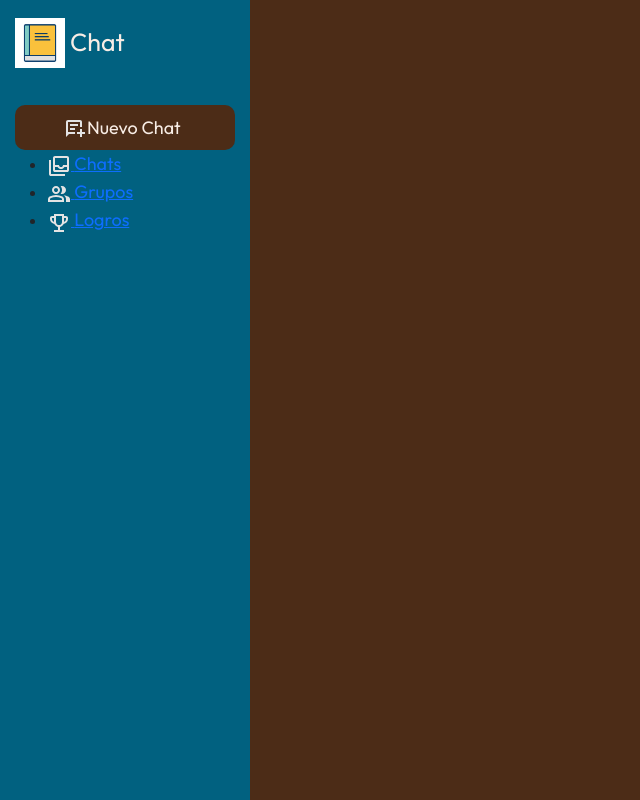
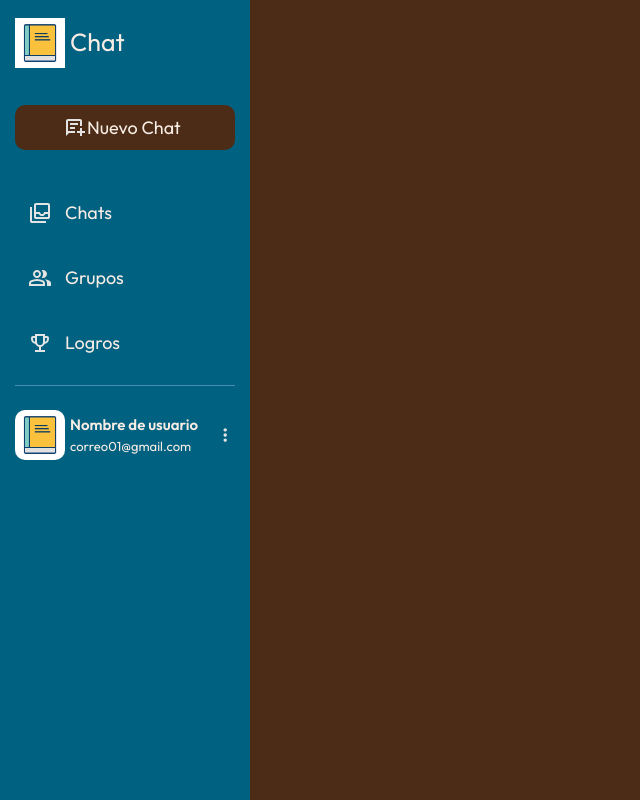
Before and after one commit to Lumian1711/POI, a PHP site: page /vistas/nav.html in a window 1280 px wide. Shown: the whole page, without its empty margins (0-640 px from the left). Run offline with PHP 8.4, Linux system fonts and the light colour scheme.

Commit message:
Barra de navegación

```diff
--- a/CSS/nav.css
+++ b/CSS/nav.css
@@ -50,7 +50,7 @@ body{
     display: flex;
     align-items: center;
 }
-.barra img{
+.barra #book{
     min-width: 50px;
     font-size: 40px;
     cursor: pointer;
@@ -79,6 +79,69 @@ body{
 }
 
 /*--------------MENU NAVEGACION------------------------------*/
+.navegacion{
+    margin-top: 40px;
+}
 .barra .navegacion li{
-
+    list-style: none;
+    display: flex;
+    margin-bottom: 20px;
 }
+.barra .navegacion a{
+    border: px solid var(--celeste);
+    width: 100%;
+    height: 45px;
+    display: flex;
+    align-items: center;
+    text-decoration: none;
+    border-radius: 10px;
+    color: var(--crema);
+}
+.barra .navegacion a:hover{
+    background-color: var(--celeste);
+}
+.barra .navegacion svg{
+    min-width: 50px;
+    font-size: 20px;
+}
+/*--------------linea------------------------------*/
+.barra .linea{
+    width: 100%;
+    height: 1px;
+    background-color: var(--celeste);
+}
+/*--------------USuARIO------------------------------*/
+.barra .usuario{
+    width: 100%;
+    display: flex;
+}
+.barra .usuario img{
+    width: 50px;
+    min-width: 50px;
+    border-radius: 10px;
+}
+.barra .usuario .info-usuario{
+    width: 100%;
+    display: flex;
+    align-items: center;
+    justify-content: space-between;
+    color: var(--crema);
+    overflow: hidden;
+}
+.barra .usuario .nombre-correo{
+    width: 100%;
+    display: flex;
+    flex-direction: column;
+    margin-left: 5px;
+}
+.barra .usuario .nombre{
+    font-size: 15px;
+    font-weight: 600;
+}
+.barra .usuario .correo{
+    font-size: 13px;
+}
+.barra .usuario svg{
+    font-size: 20px;
+    cursor: pointer;
+}
--- a/vistas/nav.html
+++ b/vistas/nav.html
@@ -15,31 +15,41 @@
         <span>Chat</span>
       </div>
       <button class="nuevo-chat material-symbols-outlined">
-        <label><svg xmlns="http://www.w3.org/2000/svg" height="24px" viewBox="0 -960 960 960" width="24px" fill="#e3e3e3"><path d="M120-160v-600q0-33 23.5-56.5T200-840h480q33 0 56.5 23.5T760-760v203q-10-2-20-2.5t-20-.5q-10 0-20 .5t-20 2.5v-203H200v400h283q-2 10-2.5 20t-.5 20q0 10 .5 20t2.5 20H240L120-160Zm160-440h320v-80H280v80Zm0 160h200v-80H280v80Zm400 280v-120H560v-80h120v-120h80v120h120v80H760v120h-80ZM200-360v-400 400Z"/></svg></label>
+        <svg xmlns="http://www.w3.org/2000/svg" height="24px" viewBox="0 -960 960 960" width="24px" fill="#e3e3e3"><path d="M120-160v-600q0-33 23.5-56.5T200-840h480q33 0 56.5 23.5T760-760v203q-10-2-20-2.5t-20-.5q-10 0-20 .5t-20 2.5v-203H200v400h283q-2 10-2.5 20t-.5 20q0 10 .5 20t2.5 20H240L120-160Zm160-440h320v-80H280v80Zm0 160h200v-80H280v80Zm400 280v-120H560v-80h120v-120h80v120h120v80H760v120h-80ZM200-360v-400 400Z"/></svg>
         <span>Nuevo Chat</span>
       </button>
       <nav class="navegacion">
-        <ul>
           <li>
             <a href="#">
-              <label><svg xmlns="http://www.w3.org/2000/svg" height="24px" viewBox="0 -960 960 960" width="24px" fill="#e3e3e3"><path d="M320-320h480v-120H698q-21 37-58 58.5T560-360q-42 0-79-21.5T422-440H320v120Zm240-120q34 0 57-23.5t23-56.5h160v-280H320v280h160q0 33 23.5 56.5T560-440ZM320-240q-33 0-56.5-23.5T240-320v-480q0-33 23.5-56.5T320-880h480q33 0 56.5 23.5T880-800v480q0 33-23.5 56.5T800-240H320ZM160-80q-33 0-56.5-23.5T80-160v-560h80v560h560v80H160Zm160-240h480-480Z"/></svg></label>
+              <svg xmlns="http://www.w3.org/2000/svg" height="24px" viewBox="0 -960 960 960" width="24px" fill="#e3e3e3"><path d="M320-320h480v-120H698q-21 37-58 58.5T560-360q-42 0-79-21.5T422-440H320v120Zm240-120q34 0 57-23.5t23-56.5h160v-280H320v280h160q0 33 23.5 56.5T560-440ZM320-240q-33 0-56.5-23.5T240-320v-480q0-33 23.5-56.5T320-880h480q33 0 56.5 23.5T880-800v480q0 33-23.5 56.5T800-240H320ZM160-80q-33 0-56.5-23.5T80-160v-560h80v560h560v80H160Zm160-240h480-480Z"/></svg>
               <span>Chats</span>
             </a>
           </li>
           <li>
             <a href="#">
-              <label><svg xmlns="http://www.w3.org/2000/svg" height="24px" viewBox="0 -960 960 960" width="24px" fill="#e3e3e3"><path d="M40-160v-112q0-34 17.5-62.5T104-378q62-31 126-46.5T360-440q66 0 130 15.5T616-378q29 15 46.5 43.5T680-272v112H40Zm720 0v-120q0-44-24.5-84.5T666-434q51 6 96 20.5t84 35.5q36 20 55 44.5t19 53.5v120H760ZM360-480q-66 0-113-47t-47-113q0-66 47-113t113-47q66 0 113 47t47 113q0 66-47 113t-113 47Zm400-160q0 66-47 113t-113 47q-11 0-28-2.5t-28-5.5q27-32 41.5-71t14.5-81q0-42-14.5-81T544-792q14-5 28-6.5t28-1.5q66 0 113 47t47 113ZM120-240h480v-32q0-11-5.5-20T580-306q-54-27-109-40.5T360-360q-56 0-111 13.5T140-306q-9 5-14.5 14t-5.5 20v32Zm240-320q33 0 56.5-23.5T440-640q0-33-23.5-56.5T360-720q-33 0-56.5 23.5T280-640q0 33 23.5 56.5T360-560Zm0 320Zm0-400Z"/></svg></label>
+              <svg xmlns="http://www.w3.org/2000/svg" height="24px" viewBox="0 -960 960 960" width="24px" fill="#e3e3e3"><path d="M40-160v-112q0-34 17.5-62.5T104-378q62-31 126-46.5T360-440q66 0 130 15.5T616-378q29 15 46.5 43.5T680-272v112H40Zm720 0v-120q0-44-24.5-84.5T666-434q51 6 96 20.5t84 35.5q36 20 55 44.5t19 53.5v120H760ZM360-480q-66 0-113-47t-47-113q0-66 47-113t113-47q66 0 113 47t47 113q0 66-47 113t-113 47Zm400-160q0 66-47 113t-113 47q-11 0-28-2.5t-28-5.5q27-32 41.5-71t14.5-81q0-42-14.5-81T544-792q14-5 28-6.5t28-1.5q66 0 113 47t47 113ZM120-240h480v-32q0-11-5.5-20T580-306q-54-27-109-40.5T360-360q-56 0-111 13.5T140-306q-9 5-14.5 14t-5.5 20v32Zm240-320q33 0 56.5-23.5T440-640q0-33-23.5-56.5T360-720q-33 0-56.5 23.5T280-640q0 33 23.5 56.5T360-560Zm0 320Zm0-400Z"/></svg>
               <span>Grupos</span>
             </a>
           </li>
           <li>
             <a href="#">
-              <label><svg xmlns="http://www.w3.org/2000/svg" height="24px" viewBox="0 -960 960 960" width="24px" fill="#e3e3e3"><path d="M280-120v-80h160v-124q-49-11-87.5-41.5T296-442q-75-9-125.5-65.5T120-640v-40q0-33 23.5-56.5T200-760h80v-80h400v80h80q33 0 56.5 23.5T840-680v40q0 76-50.5 132.5T664-442q-18 46-56.5 76.5T520-324v124h160v80H280Zm0-408v-152h-80v40q0 38 22 68.5t58 43.5Zm200 128q50 0 85-35t35-85v-240H360v240q0 50 35 85t85 35Zm200-128q36-13 58-43.5t22-68.5v-40h-80v152Zm-200-52Z"/></svg></label>
+              <svg xmlns="http://www.w3.org/2000/svg" height="24px" viewBox="0 -960 960 960" width="24px" fill="#e3e3e3"><path d="M280-120v-80h160v-124q-49-11-87.5-41.5T296-442q-75-9-125.5-65.5T120-640v-40q0-33 23.5-56.5T200-760h80v-80h400v80h80q33 0 56.5 23.5T840-680v40q0 76-50.5 132.5T664-442q-18 46-56.5 76.5T520-324v124h160v80H280Zm0-408v-152h-80v40q0 38 22 68.5t58 43.5Zm200 128q50 0 85-35t35-85v-240H360v240q0 50 35 85t85 35Zm200-128q36-13 58-43.5t22-68.5v-40h-80v152Zm-200-52Z"/></svg>
               <span>Logros</span>
             </a>
           </li>
-        </ul>
       </nav>
+      <div class="linea"></div>
+      <br>
+      <div class="usuario">
+        <img src="/Imagenes/vector-book-icon.jpg" alt="">
+        <div class="info-usuario">
+          <div class="nombre-correo">
+          <span class="nombre">Nombre de usuario</span>
+          <span class="correo">correo01@gmail.com</span>
+          </div>
+          <svg id="opciones-usuario" xmlns="http://www.w3.org/2000/svg" height="24px" viewBox="0 -960 960 960" width="24px" fill="#e3e3e3"><path d="M480-160q-33 0-56.5-23.5T400-240q0-33 23.5-56.5T480-320q33 0 56.5 23.5T560-240q0 33-23.5 56.5T480-160Zm0-240q-33 0-56.5-23.5T400-480q0-33 23.5-56.5T480-560q33 0 56.5 23.5T560-480q0 33-23.5 56.5T480-400Zm0-240q-33 0-56.5-23.5T400-720q0-33 23.5-56.5T480-800q33 0 56.5 23.5T560-720q0 33-23.5 56.5T480-640Z"/></svg>
+        </div>
+      </div>
     </div>
 </body>
 <script src="/JS/navbar.js"></script>
```
